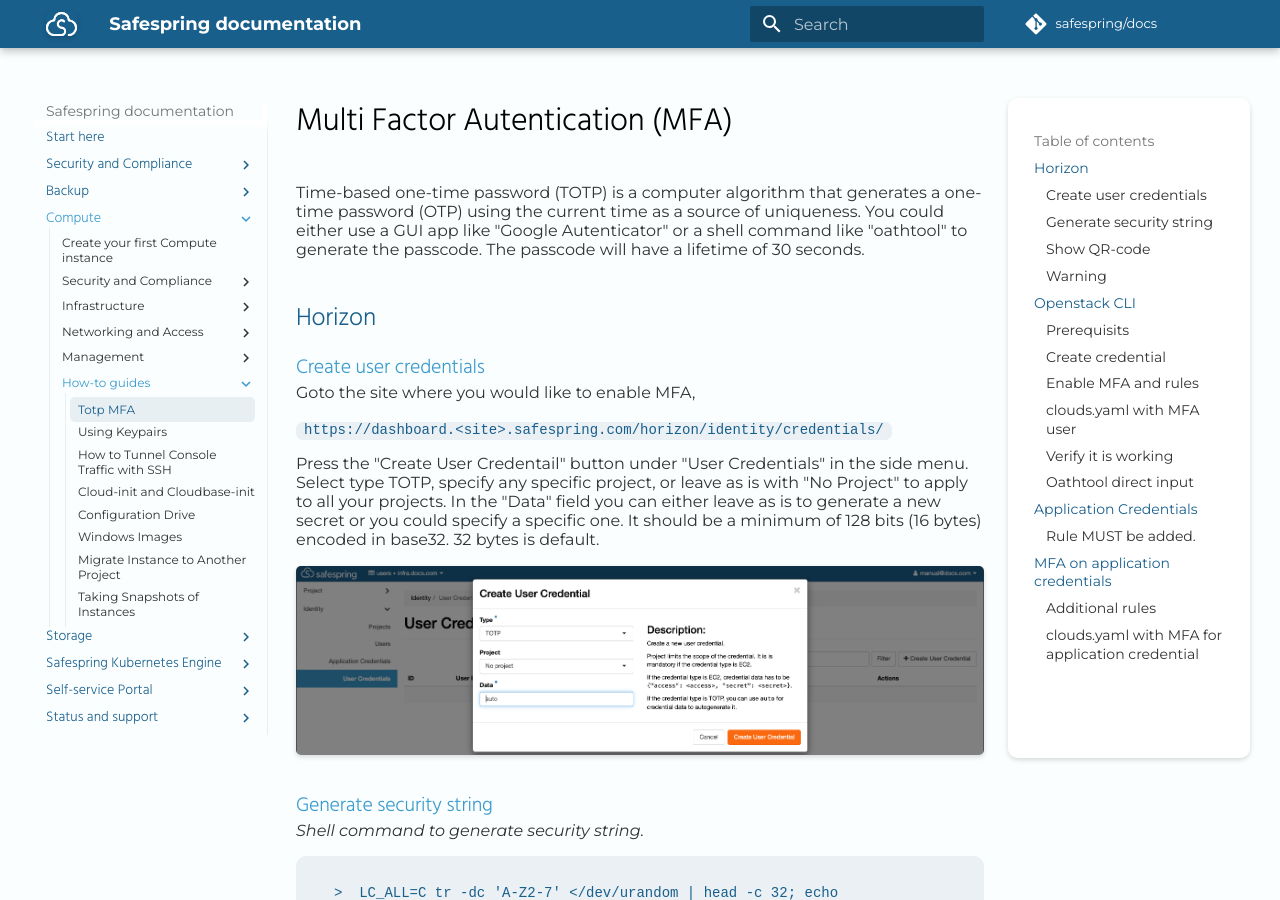
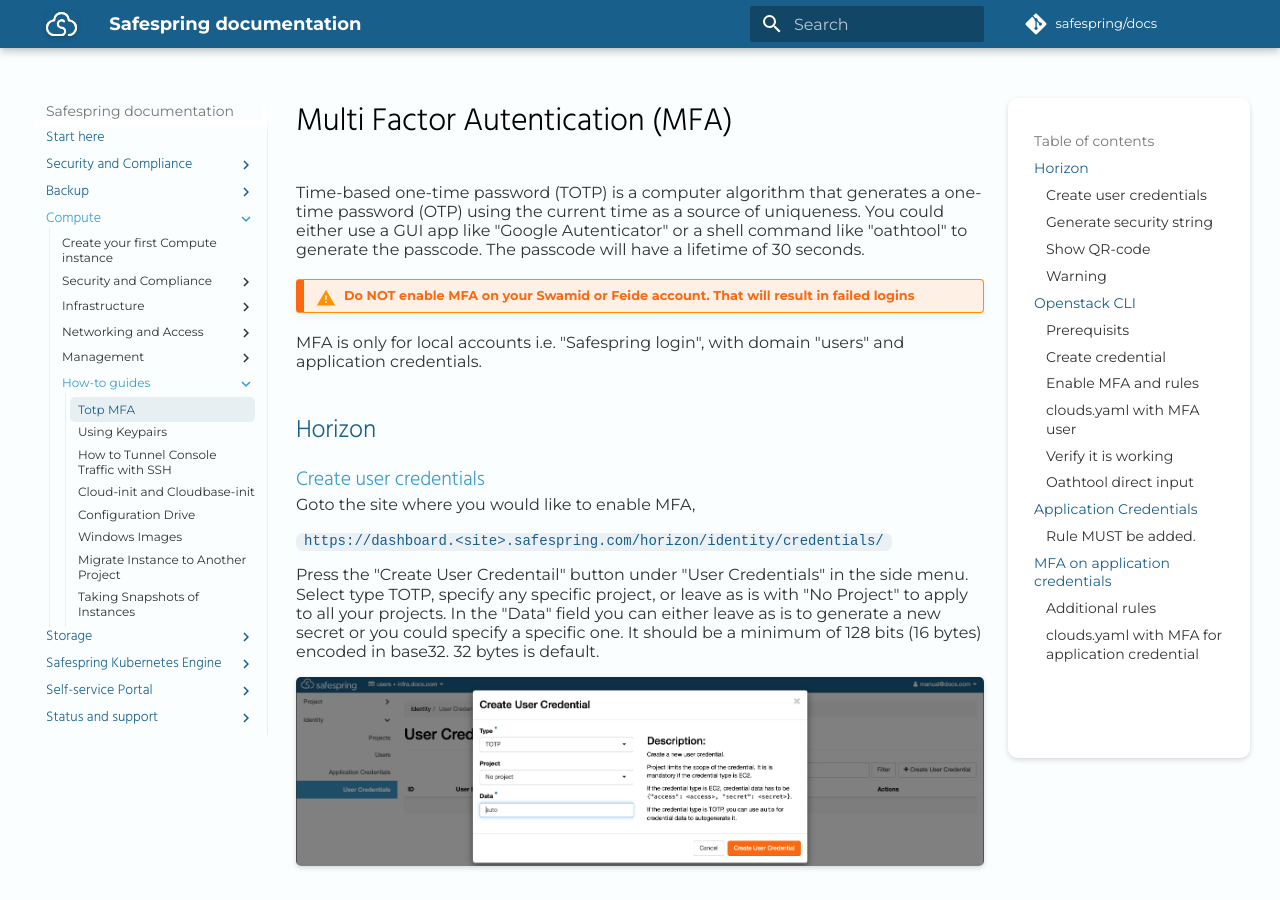
Before and after one commit to safespring/docs, an MkDocs documentation site: the page built from content/compute/howto/totp-mfa.md, in a window 1280 px wide and 900 px high. Built offline with MkDocs 1.6.1 and Material for MkDocs 9.7.7, drawn with Linux system fonts in a browser that asks for light colours; some web fonts are replaced; a script that is not in the unit is left out; comment, search, counter and statistics services are not loaded.

Commit message:
mfa, warning to not enable on swamid and feide accounts.

```diff
--- a/content/compute/howto/totp-mfa.md
+++ b/content/compute/howto/totp-mfa.md
@@ -1,6 +1,10 @@
 # Multi Factor Autentication (MFA)
 
 Time-based one-time password (TOTP) is a computer algorithm that generates a one-time password (OTP) using the current time as a source of uniqueness. You could either use a GUI app like "Google Autenticator" or a shell command like "oathtool" to generate the passcode. The passcode will have a lifetime of 30 seconds.
+
+
+!!! warning "Do NOT enable MFA on your Swamid or Feide account. That will result in failed logins"
+MFA is only for local accounts i.e. "Safespring login", with domain "users" and application credentials.
 
 ## Horizon
 ### Create user credentials
```
